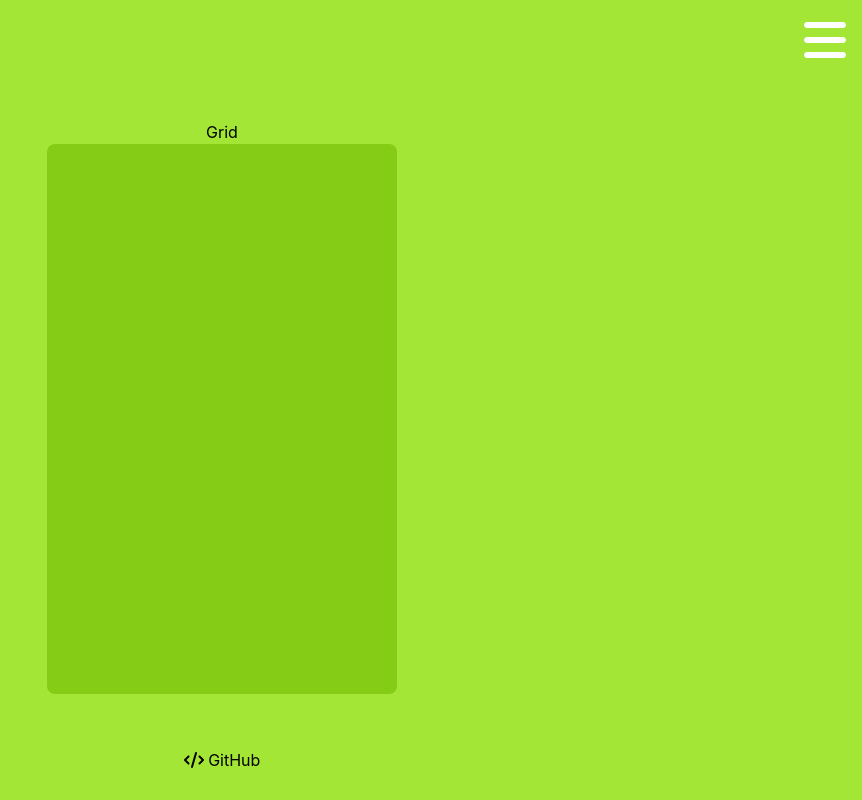
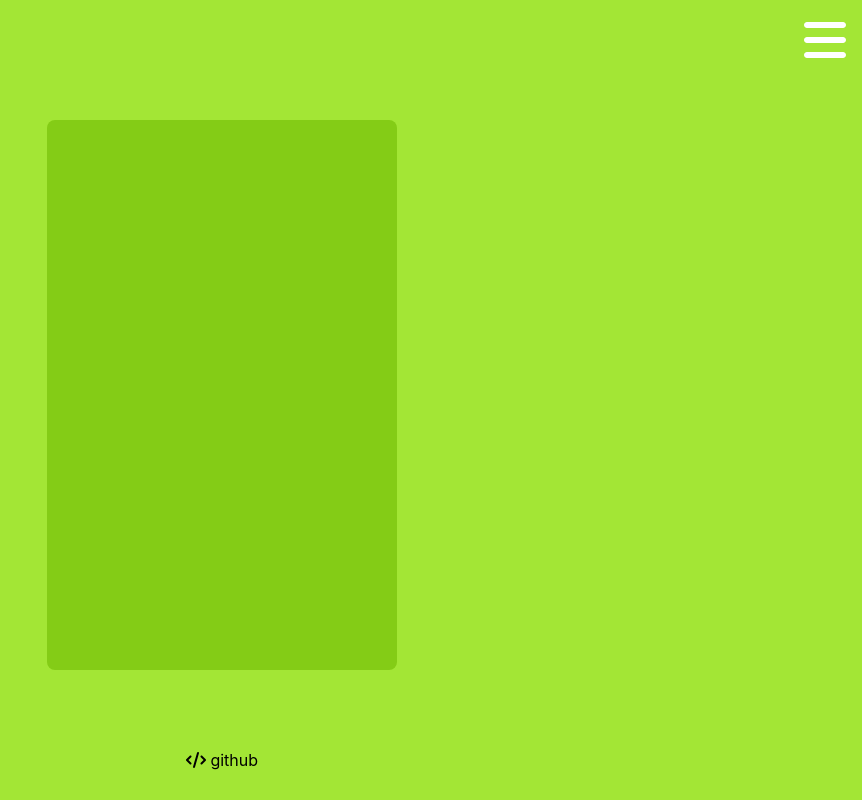
Before and after one commit to trevorwrightdev/memmory-chimp, a Next.js app: page / in a window 1280 px wide. Shown: the whole page, without its empty margins (418-1280 px from the left). Built offline with nearby package versions, Linux system fonts and the light colour scheme.

Commit message:
removed grid header

```diff
--- a/components/Footer.tsx
+++ b/components/Footer.tsx
@@ -5,7 +5,7 @@ const Footer = () => {
   return (
     <div className='flex flex-row justify-center items-center w-full h-20 absolute bottom-0'>
         <a className='select-none' href="https://github.com/trevorwrightdev/memory-chimp" target="_blank" rel="noopener noreferrer">
-            <FontAwesomeIcon icon={faCode} /> GitHub
+            <FontAwesomeIcon icon={faCode} /> github
         </a>
     </div>
   )
--- a/pages/index.tsx
+++ b/pages/index.tsx
@@ -4,7 +4,6 @@ import GridGame from '../components/GridGame'
 const Home: NextPage = () => {
   return (
     <div className='flex flex-col justify-center items-center pt-10'>
-      <h1>Grid</h1>
       <GridGame />
     </div>
   )
--- a/tailwind.config.js
+++ b/tailwind.config.js
@@ -4,6 +4,7 @@ module.exports = {
     "./pages/**/*.{js,ts,jsx,tsx}",
     "./components/**/*.{js,ts,jsx,tsx}",
   ],
+
   theme: {
     extend: {},
   },
```
